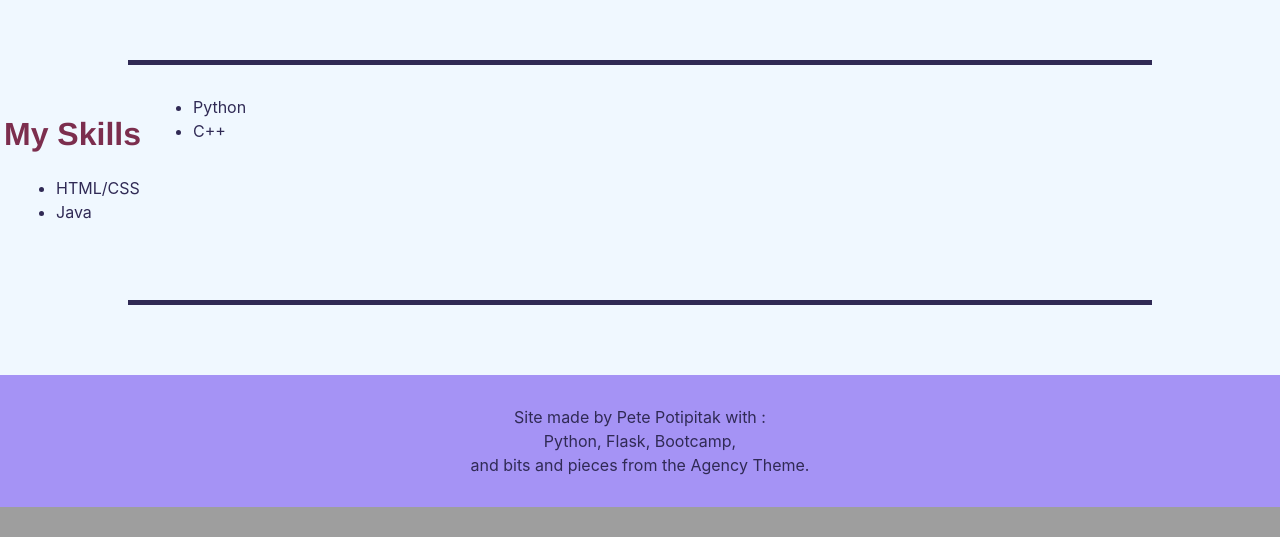
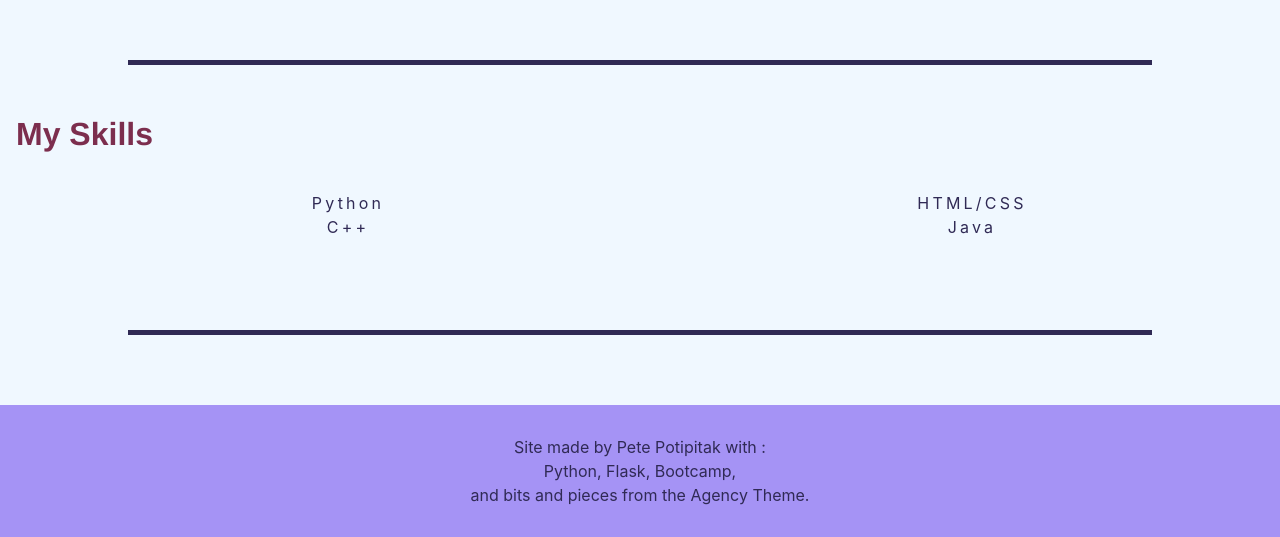
Before and after one commit to Tepah/my_site, a Flask app: page /about in a window 1280 px wide. Shown: the part 800-1337 px from the top of the page. Before the commit the page ends 1307 px from the top, so only its background shows below. Run offline with Flask 2, Linux system fonts and the light colour scheme; some libraries are stand-ins or nearby versions.

Commit message:
slight change to lists..

```diff
--- a/static/css/style.css
+++ b/static/css/style.css
@@ -151,8 +151,19 @@ a {
 }
 
 .skills {
-    display: inline-block;
+    padding: 15px 12px;
+    letter-spacing: 0.2rem;
 }
+
+.skills-list {
+    text-align: center;
+}
+
+
+.skills-list ul{
+    list-style-type: none;
+}
+
 
 .end-page {
     width: 100%;
--- a/templates/home/about.html
+++ b/templates/home/about.html
@@ -9,10 +9,11 @@
         </div>
     </div>
     <div class="divider"></div>
+
     <div class="container">
-
-        <div class="row skills">
         <h2 class="section_title">My Skills</h2>
+        <div class="skills">
+            <div class="row">
                 <div class="col-md-6 skills-list">
                     <ul>
                         <li>Python</li>
@@ -27,6 +28,7 @@
                 </div>
             </div>
         </div>
+    </div>
 
 
     <div class="divider"></div>
```
Lines whose indentation alone changed are shown as unchanged.
